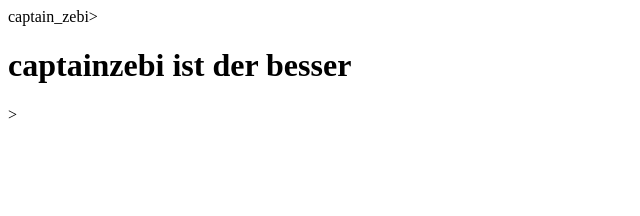
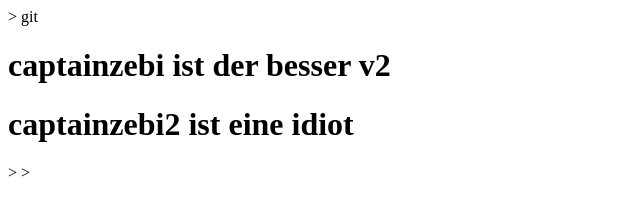
Before and after one commit to TDI180/git_formztion, a plain HTML site: page index.html in a window 1280 px wide. Shown: the whole page, without its empty margins (0-640 px from the left). Drawn offline with Linux system fonts and the light colour scheme.

Commit message:
commit V2

```diff
--- a/index.html
+++ b/index.html
@@ -1,11 +1,14 @@
  <!DOCTYPE html>
  <html>
 
-<head>captain_zebi</head>>
+<head></head>>
 
-<body>
 
-          <h1>    captainzebi ist der besser  </h1>
+
+<body>git
+
+          <h1>    captainzebi ist der besser v2 </h1>
+          <h1>captainzebi2 ist eine idiot </h1>>
 </body>>
 
  </html>
```
